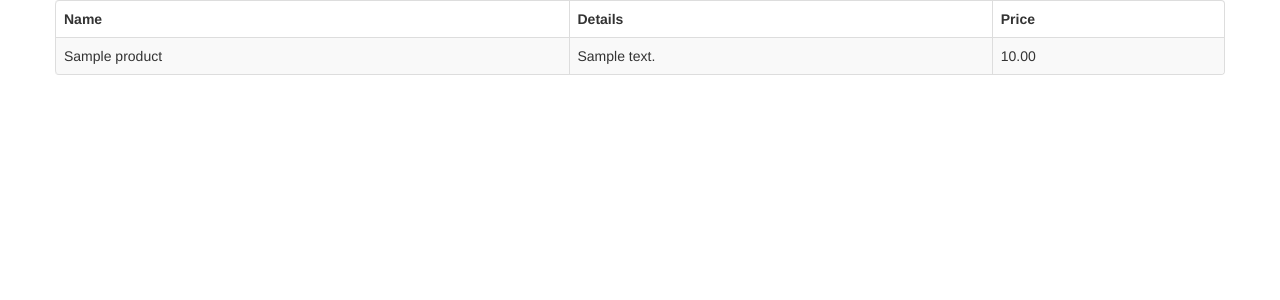
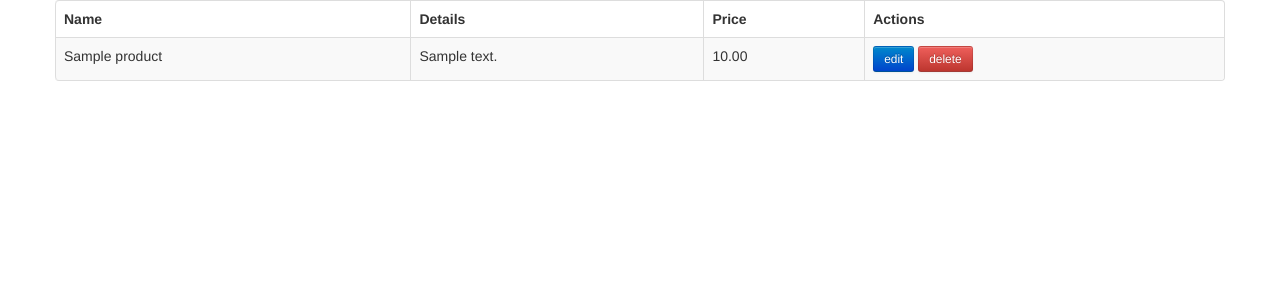
Before and after one commit to ivanalejandro0/django-products-crud, a Django app: page /products/list/ in a window 1280 px wide. Shown: the part 101-401 px from the top of the page. Run offline with Django 3.2, Linux system fonts and the light colour scheme; tables that the repository leaves empty hold one stand-in row (values such as "Sample post"); some libraries are stand-ins or nearby versions.

Commit message:
add actions to the product list

```diff
--- a/apps/products/templates/products/list.html
+++ b/apps/products/templates/products/list.html
@@ -14,6 +14,7 @@
         <th>Name</th>
         <th>Details</th>
         <th>Price</th>
+        <th>Actions</th>
       </tr>
     </thead>
   {% for product in object_list %}
@@ -21,6 +22,10 @@
       <td>{{ product.name }}</td>
       <td>{{ product.details }}</td>
       <td>{{ product.price }}</td>
+      <td>
+        <a class='btn btn-primary btn-small' href="{% url 'product_edit' product.id %}">edit</a>
+        <a class='btn btn-danger btn-small' href="{% url 'product_remove' product.id %}">delete</a>
+      </td>
     </tr>
   {% endfor %}
   </table>
--- a/apps/products/urls.py
+++ b/apps/products/urls.py
@@ -8,4 +8,5 @@ urlpatterns = patterns('products.views',
         model=Product), name='products_list'),
     url(r'^add/$', 'add', name='product_add'),
     url(r'^edit/(?P<id>\d+)/$', 'edit', name='product_edit'),
+    url(r'^remove/(?P<id>\d+)/$', 'remove', name='product_remove'),
 )
--- a/apps/products/views.py
+++ b/apps/products/views.py
@@ -41,3 +41,9 @@ def edit(request, id=None):
     content = {'title': 'Edit product', 'form': form}
     context_instance = RequestContext(request)
     return render_to_response('products/form.html', content, context_instance)
+
+
+def remove(request, id=None):
+    # TODO: not implemented yet, redirect to list
+    redirect_url = reverse('products_list')
+    return HttpResponseRedirect(redirect_url)
```
